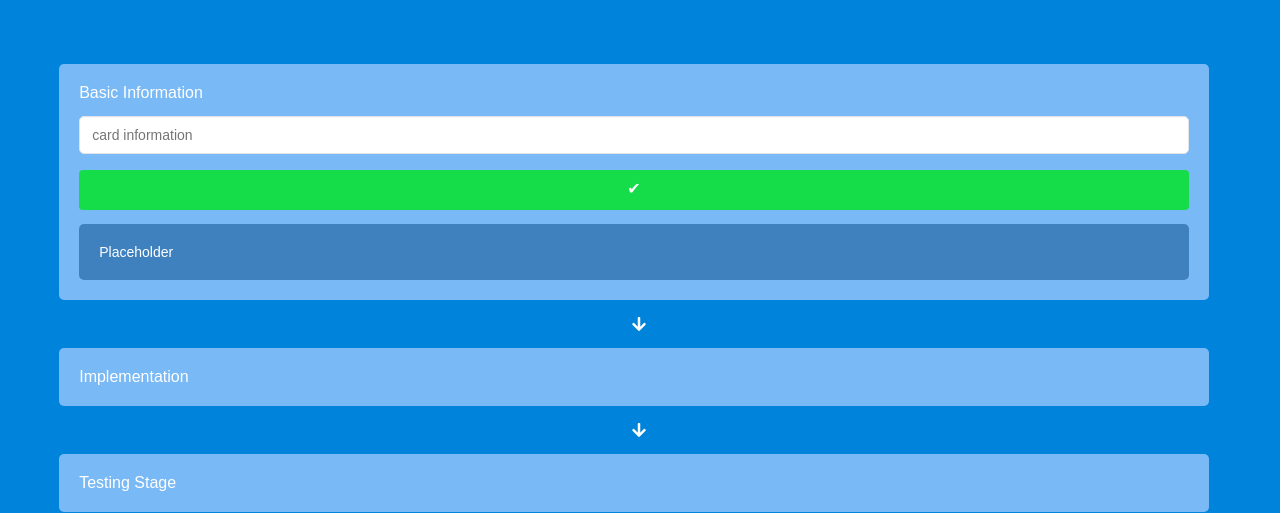
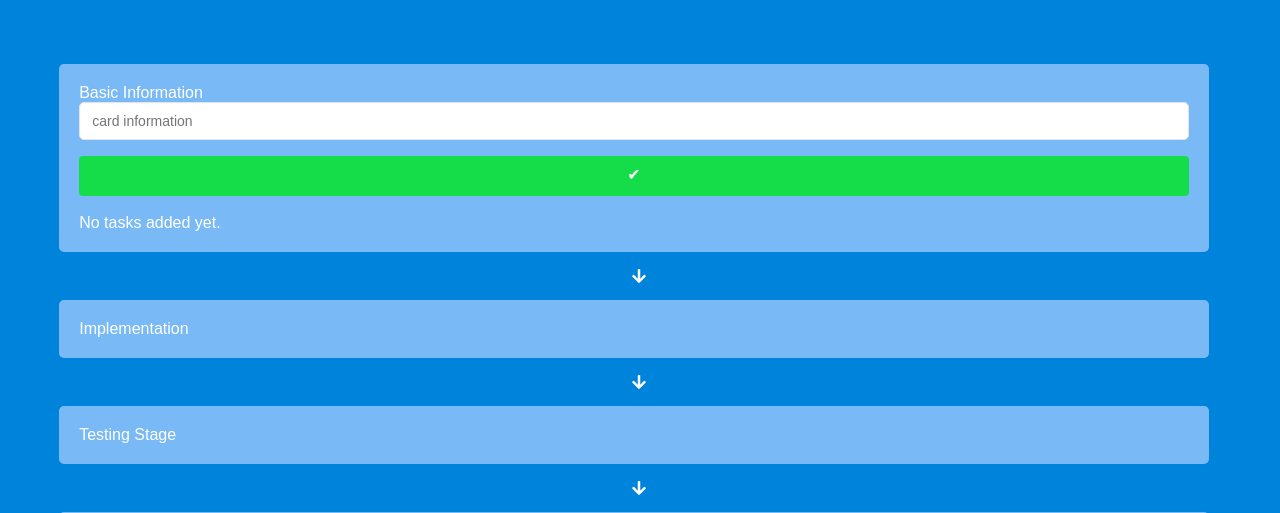
Before and after one commit to EdrisaJobe/ombroo, a Django app: page /workspace/ in a window 1280 px wide. Shown: the part 80-593 px from the top of the page. Run offline with Django 3.2, Linux system fonts and the light colour scheme; a user stored in the database is signed in; some libraries are stand-ins or nearby versions; some web fonts are replaced.

Commit message:
save/delete tasks

```diff
--- a/app/views.py
+++ b/app/views.py
@@ -5,20 +5,32 @@ from django.contrib.auth.decorators import login_required
 # Create your views here.
 def home(request):
 
-    task = "Test task"
+    return render(request, 'pages/home.html')
+
+# Workspace - create task
+@login_required
+def workspace(request):
+    tasks = request.session.get('tasks', [])
 
     if request.method == 'POST':
+        task = request.POST.get('task')
 
-        task = request.POST.get('task', task)
+        if task:
+            tasks.append(task)
+            request.session['tasks'] = tasks
+            return redirect('workspace')
 
-    return render(request, 'pages/home.html', {'task':task})
+    return render(request, 'pages/workspace.html', {'tasks': tasks})
 
-# Workspace
-@login_required
-def workspace(request):
+#Workspace - delete task
+def delete_task(request, task_index):
+    tasks = request.session.get('tasks', [])
 
-    return render(request, 'pages/workspace.html')
+    if task_index >= 0 and task_index < len(tasks):
+        tasks.pop(task_index)
+        request.session['tasks'] = tasks
 
+    return redirect('workspace')
 
 # Registration
 def register(request):
--- a/ombroo/urls.py
+++ b/ombroo/urls.py
@@ -26,5 +26,6 @@ urlpatterns = [
 
     ### PAGES ###
     path('', views.home, name='home'),
-    path('workspace/', views.workspace, name='workspace')
+    path('workspace/', views.workspace, name='workspace'),
+    path('workspace/delete/<int:task_index>/', views.delete_task, name='delete_task'), # delete task
 ]
--- a/static/css/workspace.css
+++ b/static/css/workspace.css
@@ -57,10 +57,14 @@
 }
 
 /*Input*/
-button:nth-child(2){
+.btn-del{
+  width: 100%;
+  background-color: rgb(255, 61, 61);
+}
+.btn-save{
   padding-bottom: 0.5em;
 }
-input:nth-child(1){
+input:nth-child(2){
   width: 274px;
 }
 input {
@@ -99,20 +103,24 @@ button {
   transition: color 0.15s ease-in-out, background-color 0.15s ease-in-out,
     border-color 0.15s ease-in-out, box-shadow 0.15s ease-in-out;
 }
-button:hover {
+.btn-save:hover {
   color: #fff;
   background-color: #00e426b7;
   border-color: rgb(0, 180, 96);
 }
+.btn-del:hover {
+  color: #fff;
+  background-color: #ff3f3fc5;
+  border-color: #ff2a2ac5;
+}
 
 /* Media query for screen width 770px or less */
 @media (max-width: 1597px) {
-
   input:nth-child(1){
     margin-top: 1em;
   }
-  input:nth-child(1),
-  button:nth-child(2){
+  input:nth-child(2),
+  .btn-save{
     width: 100%;
   }
 }
--- a/templates/pages/workspace.html
+++ b/templates/pages/workspace.html
@@ -44,19 +44,30 @@
 
   <!-- Input Container 1 -->
   <div class="vertical-container">
-    <form method="POST" action="{% url 'workspace' %}">
-      {% csrf_token %}
+
       <p>Basic Information</p>
       <div class="vertical-container2">
+        <form method="POST" action="{% url 'workspace' %}">
+        {% csrf_token %}
+          <input type="text" name="task" Placeholder="card information">
+          <button type="submit" class="btn-save">✔</button>
+        </form>
 
-        <input type="text" name="task" value="{{ task }}" Placeholder="card information">
-        <button>✔</button>
-        <p class="vertical-container3">
-          Placeholder
-        </p>
+        {% for task in tasks %}
+        <form method="POST" action="{% url 'delete_task' forloop.counter0 %}">
+          <p class="vertical-container3">
+            {% csrf_token %}
+            {{ task }}
+            <br>
+            <button type="submit" class="btn-del">✘</button>
+          </p>
+        </form>
+        {% empty %}
+          <br>
+          <p>No tasks added yet.</p>
+        {% endfor %}
+      </div>
 
-      </div>
-    </form>
   </div>
 
   <span class="empty-container"></span>
```
Also changed, not shown: db.sqlite3.
